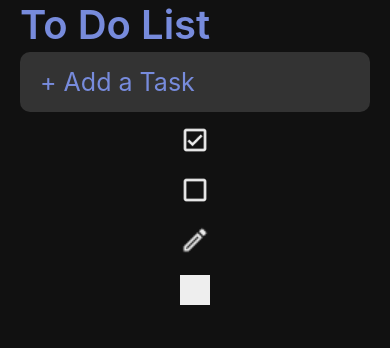
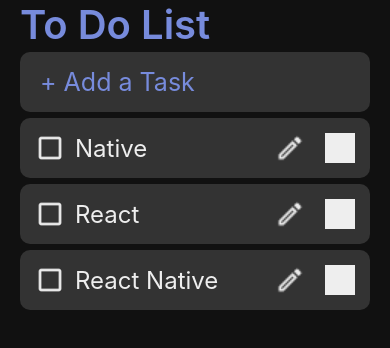
Before and after one commit to ArtemisDicoTiar/rn_todo, a React Native app: screen / in a window 390 px wide. Shown: the top 348 px of the page. Built offline with nearby package versions, Linux system fonts and the light colour scheme; grey boxes are pictures that could not be loaded.

Commit message:
delete task implemented

```diff
--- a/src/App.js
+++ b/src/App.js
@@ -5,6 +5,8 @@
 import Input from './components/input'
 import IconButton from "./components/IconButton";
 import {icons} from "./icons";
+import Task from "./components/Task";
+import {Dimensions} from "react-native";
 
 const Container = styled.SafeAreaView`
   flex: 1;
@@ -22,12 +24,38 @@
   padding: 0 20px;
 `
 
+const List = styled.ScrollView`
+  flex: 1;
+  width: ${({width}) => width-40}px;
+`
+
 export default function App() {
-    const [newTask, setNewTask] = useState('');
+    const width = Dimensions.get('window').width;
+
+    const data = {
+        '1': {id: '1', text: 'React Native', completed: false},
+        '2': {id: '2', text: 'React', completed: false},
+        '3': {id: '3', text: 'Native', completed: false},
+
+    }
+
+    const [tasks, setTasks] = useState(data)
+    const [newTask, setNewTask] = useState('')
 
     const addTask = () => {
-        alert(newTask)
+        if (newTask.length < 1) return
+        const ID = Date.now().toString();
+        const newTaskObject = {
+            [ID]: {id: ID, text: newTask, completed: false},
+        }
         setNewTask('')
+        setTasks({...tasks, ...newTaskObject})
+    }
+
+    const deleteTask = (id) => {
+        const currentTasks = Object.assign({}, tasks);
+        delete currentTasks[id];
+        setTasks(currentTasks);
     }
 
     return (
@@ -43,11 +71,16 @@
                        onChangeText={text => setNewTask(text)}
                        onSubmitEditing={addTask}
                 />
-                <IconButton icon={icons.check} onPress={() => alert('check')}/>
-                <IconButton icon={icons.uncheck} onPress={() => alert('uncheck')}/>
-                <IconButton icon={icons.edit} onPress={() => alert('edit')}/>
-                <IconButton icon={icons.delete} onPress={() => alert('delete')}/>
 
+                <List width={width}>
+                    {Object.values(tasks)
+                        .reverse()
+                        .map(item =>
+                            (<Task key={item.id}
+                                   item={item}
+                                   deleteTask={deleteTask}/>))}
+
+                </List>
             </Container>
         </ThemeProvider>
     );
--- a/src/components/IconButton.js
+++ b/src/components/IconButton.js
@@ -11,9 +11,13 @@
   tint-color: ${({theme}) => theme.text};
 `
 
-const IconButton = ({icon, onPress}) => {
+const IconButton = ({icon, onPress, id}) => {
+    const _onPress = () => {
+        onPress(id);
+    }
+
     return (
-        <TouchableOpacity onPress={onPress}>
+        <TouchableOpacity onPress={_onPress}>
             <View>
                 <Icon source={icon}/>
             </View>
@@ -23,6 +27,7 @@
 
 IconButton.propTypes = {
     icon: PropTypes.oneOf(Object.values(icons)).isRequired,
+    id: PropTypes.string,
     onPress: PropTypes.func
 }
 
--- /dev/null
+++ b/src/components/Task.js
@@ -0,0 +1,38 @@
+import React from 'react'
+import styled from "styled-components/native";
+import PropTypes from 'prop-types'
+import IconButton from "./IconButton";
+import { icons } from "../icons";
+
+const Container = styled.View`
+  flex-direction: row;
+  align-items: center;
+  background-color: ${({theme}) => theme.itemBackground};
+  border-radius: 10px;
+  padding: 5px;
+  margin: 3px 0;
+`
+const Contents = styled.Text`
+  flex: 1;
+  font-size: 24px;
+  color: ${({theme}) => theme.text}
+`
+
+const Task = ({item, deleteTask}) => {
+    return (
+        <Container>
+            <IconButton icon={icons.uncheck}/>
+            <Contents>{item.text}</Contents>
+            <IconButton icon={icons.edit}/>
+            <IconButton icon={icons.delete} id={item.id} onPress={deleteTask}/>
+        </Container>
+    )
+}
+
+Task.propTypes = {
+    item: PropTypes.object.isRequired,
+    deleteTask: PropTypes.func.isRequired
+
+}
+
+export default Task
```
